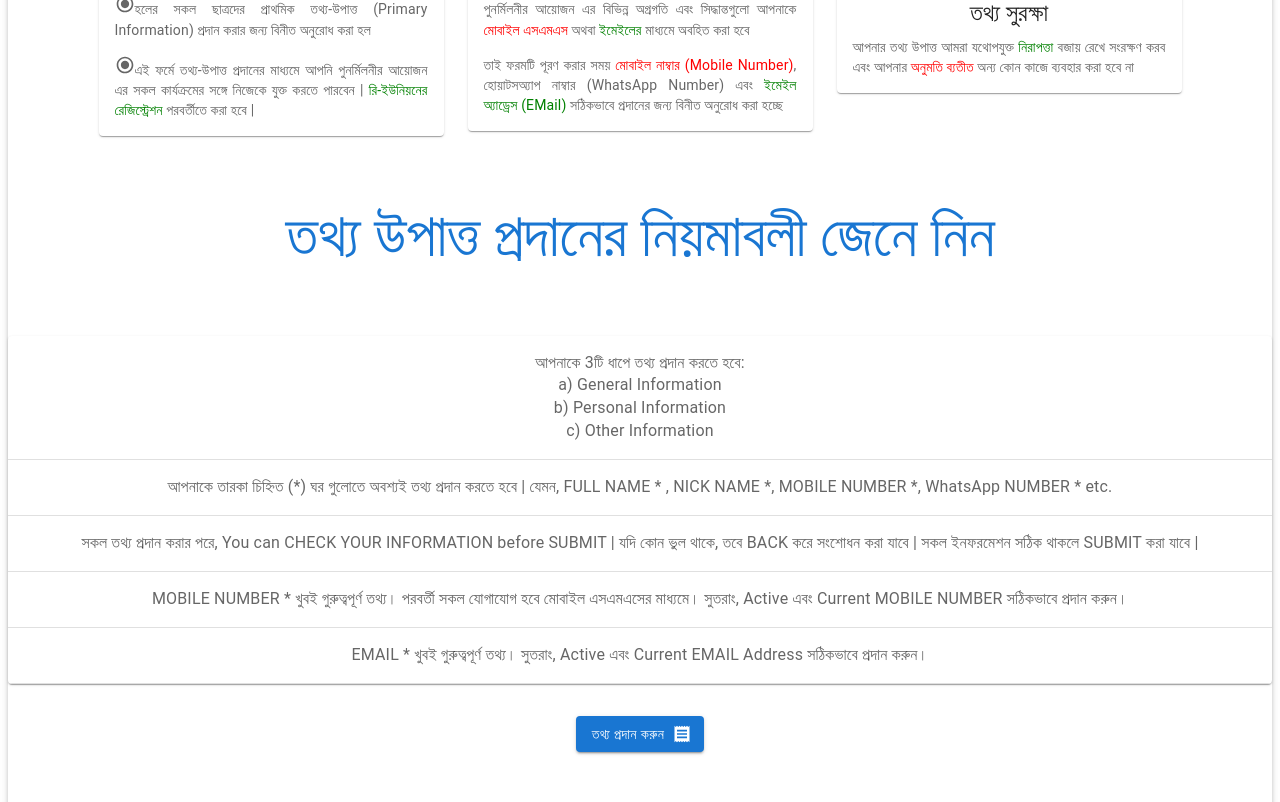
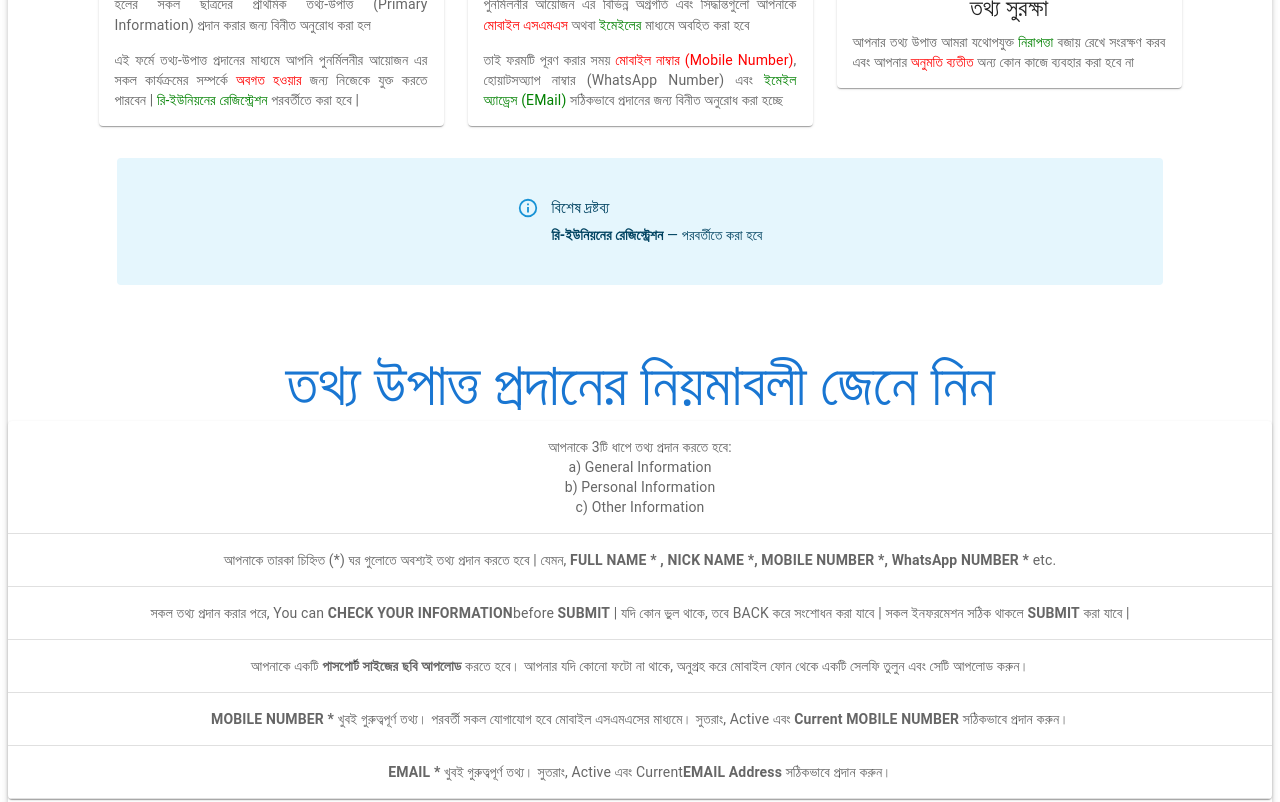
Before and after one commit to Munna-Khandakar/reg-tech, a React (Create React App) app in the folder frontend/: page / in a window 1280 px wide. Shown: the part 1100-1902 px from the top of the page. Built offline with nearby package versions, Linux system fonts and the light colour scheme.

Commit message:
alert added

```diff
--- a/frontend/src/components/MultiStepForm/StepOne.jsx
+++ b/frontend/src/components/MultiStepForm/StepOne.jsx
@@ -351,7 +351,7 @@ function StepOne({
         /> */}
             <PhoneInput
               className="phoneInputBox"
-              placeholder="What's APP PHONE NUMBER"
+              placeholder="WhatsApp PHONE NUMBER"
               defaultCountry="BD"
               value={secondaryMobile}
               onChange={setSecondaryMobile}
--- a/frontend/src/pages/HomePage.jsx
+++ b/frontend/src/pages/HomePage.jsx
@@ -10,6 +10,8 @@ import {
   List,
   ListItem,
 } from "@mui/material";
+import Alert from "@mui/material/Alert";
+import AlertTitle from "@mui/material/AlertTitle";
 import Table from "@mui/material/Table";
 import TableBody from "@mui/material/TableBody";
 import TableCell from "@mui/material/TableCell";
@@ -133,7 +135,7 @@ const HomePage = () => {
                     textJustify: "interWord",
                   }}
                 >
-                  <RadioButtonCheckedIcon fontSize="small" />
+                  {/* <RadioButtonCheckedIcon fontSize="small" /> */}
                   হলের সকল ছাত্রদের প্রাথমিক তথ্য-উপাত্ত (Primary Information)
                   প্রদান করার জন্য বিনীত অনুরোধ করা হল
                 </Typography>
@@ -146,9 +148,11 @@ const HomePage = () => {
                     textJustify: "interWord",
                   }}
                 >
-                  <RadioButtonCheckedIcon fontSize="small" />
+                  {/* <RadioButtonCheckedIcon fontSize="small" /> */}
                   এই ফর্মে তথ্য-উপাত্ত প্রদানের মাধ্যমে আপনি পুনর্মিলনীর আয়োজন
-                  এর সকল কার্যক্রমের সঙ্গে নিজেকে যুক্ত করতে পারবেন |{" "}
+                  এর সকল কার্যক্রমের সম্পর্কে{" "}
+                  <span className="red-text">অবগত হওয়ার</span> জন্য নিজেকে
+                  যুক্ত করতে পারবেন |{" "}
                   <span className="green-text">
                     {" "}
                     রি-ইউনিয়নের রেজিস্ট্রেশন{" "}
@@ -239,100 +243,39 @@ const HomePage = () => {
             </CardActionArea>
           </Card>
         </Stack>
+        <Stack
+          sx={{
+            width: "100%",
+            display: "flex",
+            justifyContent: "center",
+            alignItems: "center",
+          }}
+          marginTop="2rem"
+        >
+          <Alert
+            severity="info"
+            sx={{ padding: { md: "2rem 25rem", xs: "1rem" } }}
+          >
+            <AlertTitle sx={{ fontSize: "1rem" }}>বিশেষ দ্রষ্টব্য</AlertTitle>
+            <strong> রি-ইউনিয়নের রেজিস্ট্রেশন </strong>— পরবর্তীতে করা হবে
+          </Alert>
+          {/* <Alert
+            severity="info"
+            variant="outlined"
+            sx={{ padding: { md: "2rem 15rem", xs: "1rem" } }}
+          >
+            <AlertTitle>বিশেষ দ্রষ্টব্য</AlertTitle>
+            <strong> রি-ইউনিয়নের রেজিস্ট্রেশন </strong>— পরবর্তীতে করা হবে
+          </Alert> */}
+        </Stack>
         <Typography
           variant="h2"
           color={"primary"}
           textAlign={"center"}
-          padding={"4rem 0"}
+          paddingTop={"4rem"}
         >
           তথ্য উপাত্ত প্রদানের নিয়মাবলী জেনে নিন
         </Typography>
-        {/* <Typography variant="h5" textAlign={"center"}>
-          আপনাকে 3টি ধাপে তথ্য প্রদান করতে হবে:
-        </Typography> */}
-        {/* <Stack
-          direction={{ xs: "column", md: "row" }}
-          spacing={3}
-          marginTop={3}
-          alignItems={"center"}
-          justifyContent={"center"}
-          sx={{ flexWrap: "wrap" }}
-        >
-          <Card sx={{ maxWidth: 345, mt: 3 }}>
-            <CardActionArea>
-              <CardMedia
-                component="img"
-                width="140"
-                height="140"
-                image="https://encrypted-tbn0.gstatic.com/images?q=tbn:ANd9GcTa1tpaKCl1MohjoGpxHh_8rb9kWgIUkNvYn0ONnGQS6OQHg_c8rhUYigE9kOGr-sptUbw&usqp=CAU"
-                alt="green iguana"
-              />
-
-              <CardContent>
-                <Typography gutterBottom variant="h5" textAlign={"center"}>
-                  General Information
-                </Typography>
-              </CardContent>
-            </CardActionArea>
-          </Card>
-          <Card sx={{ maxWidth: 345, mt: 3 }}>
-            <CardActionArea>
-              <CardMedia
-                component="img"
-                width="140"
-                height="140"
-                image="https://www.clipartmax.com/png/middle/456-4569453_step-one-clipart-usmle-step-1-usmle-step-3-logo-step-1.png"
-                alt="green iguana"
-              />
-
-              <CardContent>
-                <Typography gutterBottom variant="h5" textAlign={"center"}>
-                  Personal Information
-                </Typography>
-              </CardContent>
-            </CardActionArea>
-          </Card>
-
-          <Card sx={{ maxWidth: 345, mt: 3 }}>
-            <CardActionArea>
-              <CardMedia
-                component="img"
-                width="140"
-                height="140"
-                image="https://w7.pngwing.com/pngs/723/583/png-transparent-usmle-step-1-computer-icons-usmle-step-3-symbol-symbol-miscellaneous-blue-text-thumbnail.png"
-                alt="green iguana"
-              />
-
-              <CardContent>
-                <Typography gutterBottom variant="h5" textAlign={"center"}>
-                  Other Information
-                </Typography>
-              </CardContent>
-            </CardActionArea>
-          </Card>
-        </Stack>
-        <Box padding={"1rem"}>
-          <Typography variant="h6" padding={"1rem"}>
-            আপনাকে তারকা চিহ্নিত (*) ঘর গুলোতে অবশ্যই তথ্য প্রদান করতে হবে |
-            যেমন, FULL NAME * , NICK NAME *, MOBILE NUMBER *, WhatsApp NUMBER *
-            etc.
-          </Typography>
-          <Typography variant="h6" padding={"1rem"}>
-            সকল তথ্য প্রদান করার পরে, You can CHECK YOUR INFORMATION before
-            SUBMIT | যদি কোন ভুল থাকে, তবে BACK করে সংশোধন করা যাবে | সকল
-            ইনফরমেশন সঠিক থাকলে SUBMIT করা যাবে
-          </Typography>
-          <Typography variant="h6" padding={"1rem"}>
-            MOBILE NUMBER * খুবই গুরুত্বপূর্ণ তথ্য। পরবর্তী সকল যোগাযোগ হবে
-            মোবাইল এসএমএসের মাধ্যমে। সুতরাং, Active এবং Current MOBILE NUMBER
-            সঠিকভাবে প্রদান করুন।
-          </Typography>
-          <Typography variant="h6" padding={"1rem"}>
-            EMAIL * খুবই গুরুত্বপূর্ণ তথ্য। সুতরাং, Active এবং Current EMAIL
-            Address সঠিকভাবে প্রদান করুন।
-          </Typography>
-        </Box> */}
-
         <TableContainer component={Paper}>
           <Table>
             <TableBody>
@@ -340,7 +283,7 @@ const HomePage = () => {
                 <TableCell
                   align="center"
                   sx={{
-                    fontSize: "1rem",
+                    // fontSize: "1rem",
                     color: "text.secondary",
                   }}
                 >
@@ -354,59 +297,82 @@ const HomePage = () => {
                 <TableCell
                   align="center"
                   sx={{
-                    fontSize: "1rem",
+                    // fontSize: "1rem",
                     color: "text.secondary",
                     textAlign: { xs: "justify", md: "center" },
                     textJustify: "interWord",
                   }}
                 >
                   আপনাকে তারকা চিহ্নিত (*) ঘর গুলোতে অবশ্যই তথ্য প্রদান করতে হবে
-                  | যেমন, FULL NAME * , NICK NAME *, MOBILE NUMBER *, WhatsApp
-                  NUMBER * etc.
+                  | যেমন,{" "}
+                  <strong>
+                    FULL NAME * , NICK NAME *, MOBILE NUMBER *, WhatsApp NUMBER
+                    *{" "}
+                  </strong>{" "}
+                  etc.
                 </TableCell>
               </TableRow>
               <TableRow>
                 <TableCell
                   align="center"
                   sx={{
-                    fontSize: "1rem",
+                    // fontSize: "1rem",
                     color: "text.secondary",
                     textAlign: { xs: "justify", md: "center" },
                     textJustify: "interWord",
                   }}
                 >
-                  সকল তথ্য প্রদান করার পরে, You can CHECK YOUR INFORMATION
-                  before SUBMIT | যদি কোন ভুল থাকে, তবে BACK করে সংশোধন করা যাবে
-                  | সকল ইনফরমেশন সঠিক থাকলে SUBMIT করা যাবে |
+                  সকল তথ্য প্রদান করার পরে, You can{" "}
+                  <strong>CHECK YOUR INFORMATION</strong>
+                  before <strong>SUBMIT</strong> | যদি কোন ভুল থাকে, তবে BACK
+                  করে সংশোধন করা যাবে | সকল ইনফরমেশন সঠিক থাকলে{" "}
+                  <strong>SUBMIT</strong> করা যাবে |
                 </TableCell>
               </TableRow>
               <TableRow>
                 <TableCell
                   align="center"
                   sx={{
-                    fontSize: "1rem",
+                    // fontSize: "1rem",
                     color: "text.secondary",
                     textAlign: { xs: "justify", md: "center" },
                     textJustify: "interWord",
                   }}
                 >
-                  MOBILE NUMBER * খুবই গুরুত্বপূর্ণ তথ্য। পরবর্তী সকল যোগাযোগ
-                  হবে মোবাইল এসএমএসের মাধ্যমে। সুতরাং, Active এবং Current MOBILE
-                  NUMBER সঠিকভাবে প্রদান করুন।
+                  আপনাকে একটি <strong>পাসপোর্ট সাইজের ছবি আপলোড</strong> করতে
+                  হবে। আপনার যদি কোনো ফটো না থাকে, অনুগ্রহ করে মোবাইল ফোন থেকে
+                  একটি সেলফি তুলুন এবং সেটি আপলোড করুন।
                 </TableCell>
               </TableRow>
               <TableRow>
                 <TableCell
                   align="center"
                   sx={{
-                    fontSize: "1rem",
+                    // fontSize: "1rem",
                     color: "text.secondary",
                     textAlign: { xs: "justify", md: "center" },
                     textJustify: "interWord",
                   }}
                 >
-                  EMAIL * খুবই গুরুত্বপূর্ণ তথ্য। সুতরাং, Active এবং Current
-                  EMAIL Address সঠিকভাবে প্রদান করুন।
+                  <strong> MOBILE NUMBER *</strong> খুবই গুরুত্বপূর্ণ তথ্য।
+                  পরবর্তী সকল যোগাযোগ হবে মোবাইল এসএমএসের মাধ্যমে। সুতরাং,
+                  Active এবং <strong>Current MOBILE NUMBER</strong> সঠিকভাবে
+                  প্রদান করুন।
+                </TableCell>
+              </TableRow>
+              <TableRow>
+                <TableCell
+                  align="center"
+                  sx={{
+                    // fontSize: "1rem",
+                    color: "text.secondary",
+                    textAlign: { xs: "justify", md: "center" },
+                    textJustify: "interWord",
+                  }}
+                >
+                  <strong> EMAIL * </strong>খুবই গুরুত্বপূর্ণ তথ্য। সুতরাং,
+                  Active এবং Current
+                  <strong>EMAIL Address</strong> সঠিকভাবে প্রদান করুন।
                 </TableCell>
               </TableRow>
             </TableBody>
```
Also changed, not shown: 7 other files (tests, documents, lock files or other folders).
